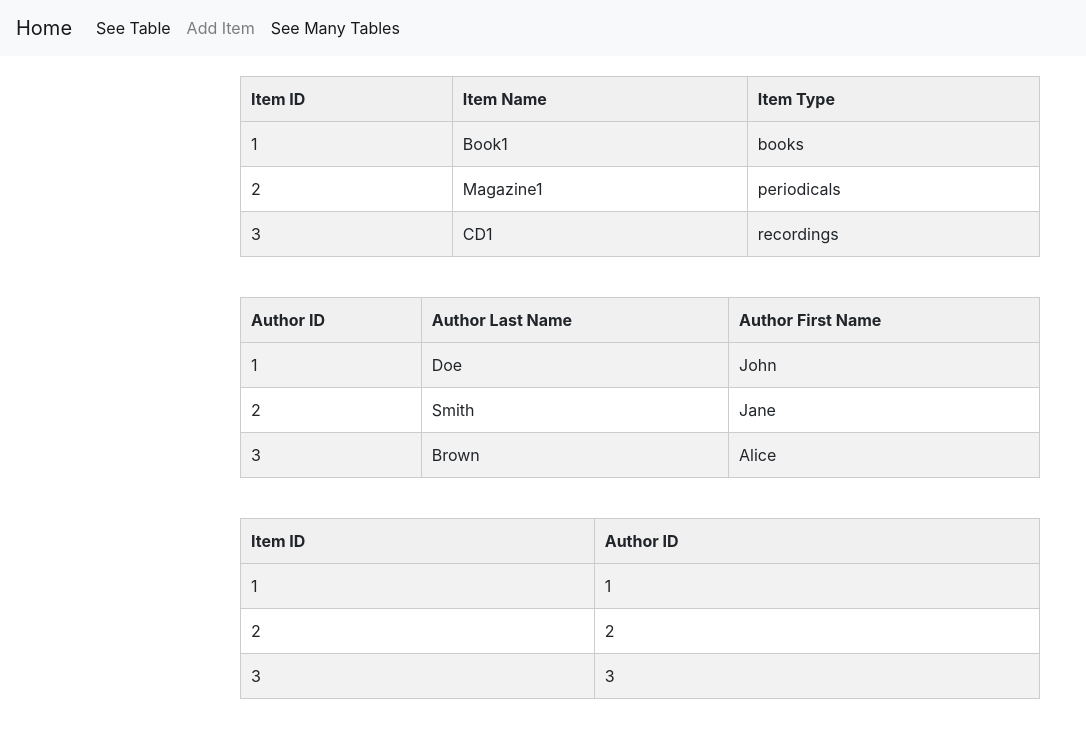
After one commit to BrianAlva/LibraryProject, a Flask app: page /manytables in a window 1280 px wide. The commit adds this page. Shown: the top 738 px of the page, without its empty margins (0-1086 px from the left). Run offline with Flask 3, Linux system fonts and the light colour scheme; data comes from the database, SQL or seed files in the repository; both versions use the stored data as it was after the commit; some libraries are stand-ins or nearby versions.

Commit message:
Made Many to Many three tables

```diff
--- a/app.py
+++ b/app.py
@@ -87,3 +87,13 @@ def display_table():
     data = conn.execute("SELECT i.itemID, i.itemName, i.itemType, a.authorLastName, a.authorFirstName FROM Item AS i JOIN ItemAuthor AS ia ON i.itemID = ia.itemID JOIN Author AS a ON ia.authorID = a.authorID;").fetchall()
     conn.close()
     return render_template('table.html', posts=data)
+
+
+@app.route('/manytables')
+def display_manytables():
+    conn = get_db_connection()
+    authorData = conn.execute("SELECT * FROM Author;").fetchall()
+    itemAuthorData = conn.execute("SELECT * FROM ItemAuthor;").fetchall()
+    itemData = conn.execute("SELECT * FROM ITEM;").fetchall()
+    conn.close()
+    return render_template('manytables.html', authorData=authorData, itemAuthorData=itemAuthorData, itemData=itemData)
--- a/templates/base.html
+++ b/templates/base.html
@@ -24,6 +24,9 @@
             <li class="nav-item">
               <a class="nav-link" href="{{url_for('create')}}">Add Item</a>
           </li>
+          <li class="nav-item active">
+            <a class="nav-link" href="{{url_for('display_manytables')}}">See Many Tables</a>
+          </li>
           </ul>
         </div>
     </nav>
--- /dev/null
+++ b/templates/manytables.html
@@ -0,0 +1,83 @@
+{% extends 'base.html' %}
+
+{% block content %}
+  <head>
+    <title>Table Example</title>
+    <style>
+      table {
+        border-collapse: collapse;
+        width: 100%;
+        max-width: 800px; /* Adjust the width as needed */
+        margin: 0 auto; /* Center the table horizontally */
+        margin-bottom: 40px; /* Add space below each table */
+        margin-top: 20px; /* Add space below each table */
+      }
+
+      table, th, td {
+        border: 1px solid #ccc;
+      }
+
+      th, td {
+        padding: 10px;
+        text-align: left;
+      }
+
+      th {
+        background-color: #f0f0f0;
+        font-weight: bold;
+      }
+
+      tr:nth-child(even) {
+        background-color: #f2f2f2;
+      }
+
+      tr:hover {
+        background-color: #e0e0e0;
+      }
+    </style>
+  </head>
+  <body>
+    <table>
+      <tr>
+        <th>Item ID</th>
+        <th>Item Name</th>
+        <th>Item Type</th>
+      </tr>
+      {% for row in itemData %}
+        <tr>
+          <td>{{ row[0] }}</td>
+          <td>{{ row[1] }}</td>
+          <td>{{ row[2] }}</td>
+        </tr>
+      {% endfor %}
+    </table>
+    <table>
+        <tr>
+          <th>Author ID</th>
+          <th>Author Last Name</th>
+          <th>Author First Name</th>
+        </tr>
+        {% for row in authorData %}
+          <tr>
+            <td>{{ row[0] }}</td>
+            <td>{{ row[1] }}</td>
+            <td>{{ row[2] }}</td>
+          </tr>
+        {% endfor %}
+      </table>
+      <table>
+        <tr>
+          <th>Item ID</th>
+          <th>Author ID</th>
+        </tr>
+        {% for row in itemAuthorData %}
+          <tr>
+            <td>{{ row[0] }}</td>
+            <td>{{ row[1] }}</td>
+          </tr>
+        {% endfor %}
+      </table>
+  </body>
+</html>
+
+{% endblock %}
```
Also changed, not shown: database.db.
